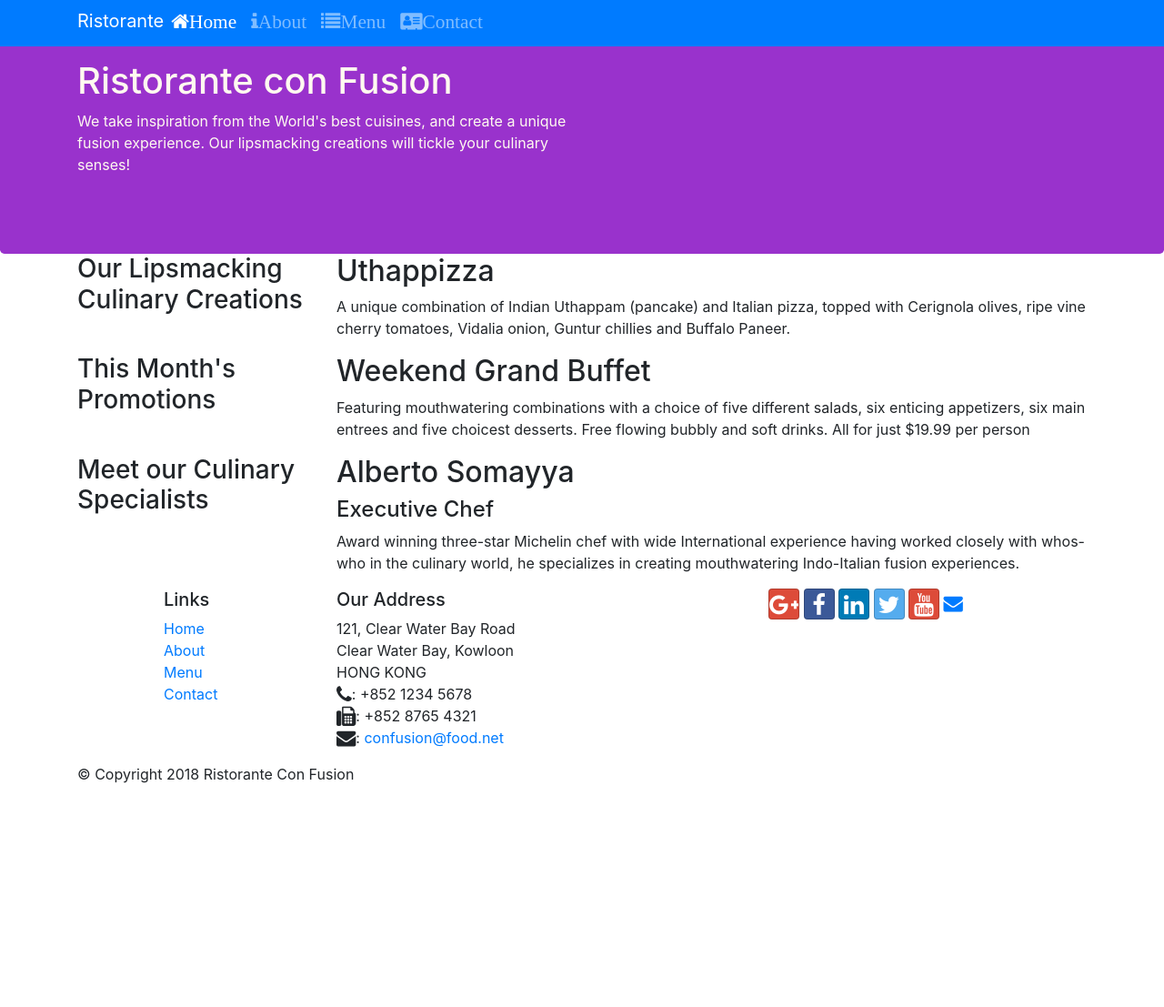
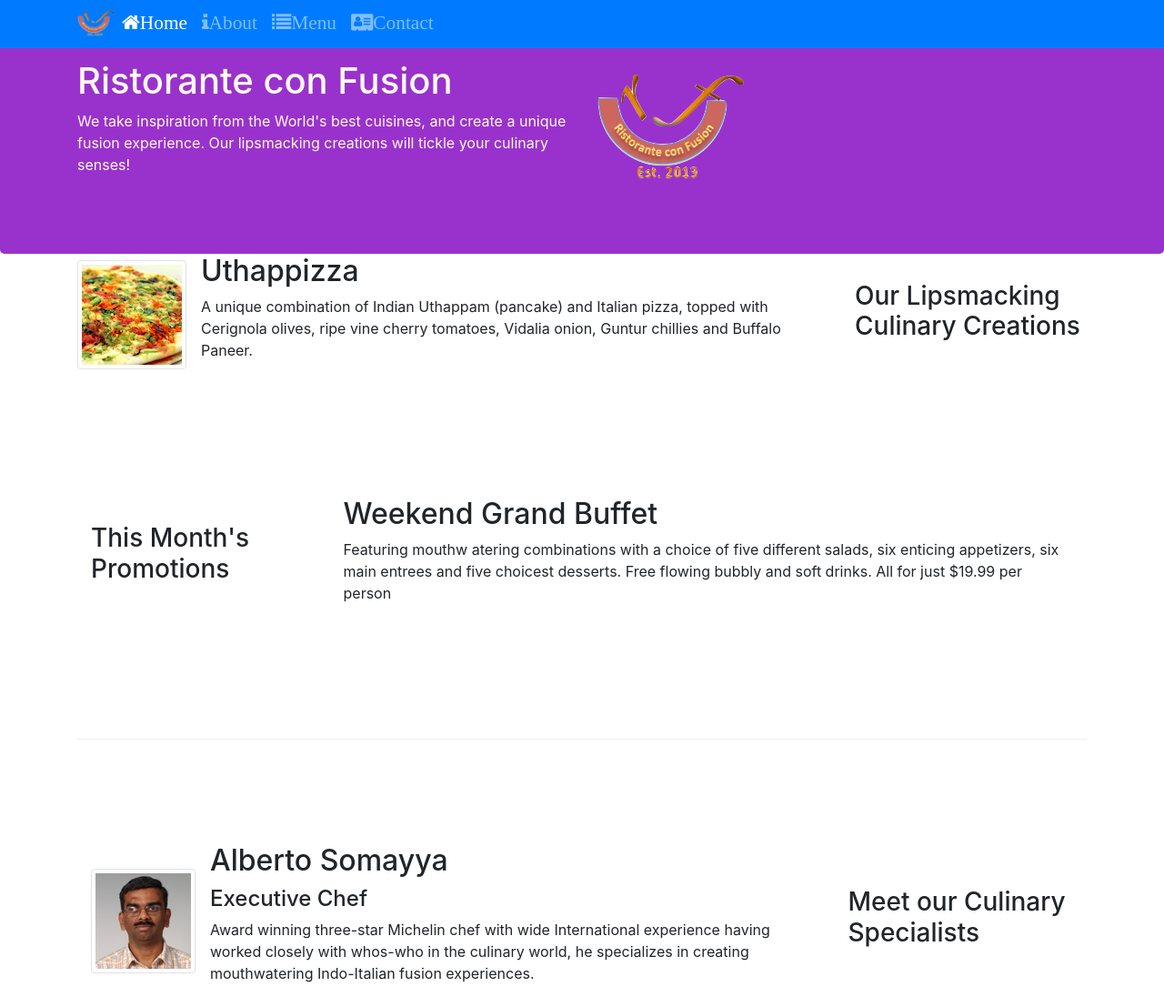
Before and after one commit to AhmedSiddiqui-alt/Navbar_And_Bread-Crumbs, a website: page index.html in a window 1280 px wide. Shown: the part 5-1112 px from the top of the page at 91% size. Before the commit the page ends 884 px from the top, so only its background shows below. Drawn offline with nearby package versions, Linux system fonts and the light colour scheme.

Commit message:
Images & Thumbnails

```diff
--- a/index.html
+++ b/index.html
@@ -17,7 +17,9 @@
             <button  class="navbar-toggler" type="button" data-toggle="collapse" data-target="#Navbar">
                 <span class="navbar-toggler-icon"></span>
             </button>
-            <a class="navbar-brand mr-auto" href="#">Ristorante</a>
+            <a class="navbar-brand mr-auto" href="#">
+                <img src="./img/logo.png" height="30" width="41" alt="">
+            </a>
             <div class="collapse navbar-collapse" id="Navbar">
                 <ul class="navbar-nav mr-auto">
                     <li class="nav-item active"><a class="nav-link" href="#"><i class="fa fa-home fa-lg">Home</i></a></li>
@@ -38,47 +40,66 @@
                     <p>We take inspiration from the World's best cuisines, and create a unique fusion experience. Our
                         lipsmacking creations will tickle your culinary senses!</p>
                 </div>
-                <div>
+
+                <div class="col-12 col-sm align-self-center">
+                    <img src="./img/logo.png" class="img-fluid">
                 </div>
-            </div class="col-12 col-sm">
-        </div>
+                </div>
+                </div>
     </header>
 
     <div class="container">
-        <div class="row">
+        <div class="row  align-items-center">
             <div class="col-12 col-sm-4 col-md-3">
                 <h3>Our Lipsmacking Culinary Creations</h3>
             </div>
-            <div class="col-12 col-sm col-md">
-                <h2>Uthappizza</h2>
-                <p>A unique combination of Indian Uthappam (pancake) and Italian pizza, topped with Cerignola olives,
-                    ripe vine cherry tomatoes, Vidalia onion, Guntur chillies and Buffalo Paneer.</p>
+            <div class="col col-sm order-sm-first col-md">
+                <div class="media">
+                    <img class="d-flex mr-3 img-thumbnail align-self-center"
+                            src="img/uthappizza.png" alt="Uthappizza">
+                    <div class="media-body">
+                        <h2 class="mt-0">Uthappizza</h2>
+                        <p class="d-none d-sm-block">A unique combination of Indian Uthappam (pancake) and
+                            Italian pizza, topped with Cerignola olives, ripe vine
+                            cherry tomatoes, Vidalia onion, Guntur chillies and
+                            Buffalo Paneer.</p>
+                    </div>
+                </div>
+
             </div>
         </div>
 
 
-        <div class="row">
+        <div class="row row-content align-items-center">
             <div class="col-12 col-sm-4 col-md-3">
                 <h3>This Month's Promotions</h3>
             </div>
             <div class="col-12 col-sm col-md">
                 <h2>Weekend Grand Buffet</h2>
-                <p>Featuring mouthwatering combinations with a choice of five different salads, six enticing appetizers,
+                <p>Featuring mouthw atering combinations with a choice of five different salads, six enticing appetizers,
                     six main entrees and five choicest desserts. Free flowing bubbly and soft drinks. All for just
                     $19.99 per person </p>
             </div>
         </div>
 
-        <div class="row">
+        <div class="row row-content align-items-center">
             <div class="col-12 col-sm-4 col-md-3">
                 <h3>Meet our Culinary Specialists</h3>
             </div>
-            <div class="col-12 col-sm col-md">
-                <h2>Alberto Somayya</h2>
-                <h4>Executive Chef</h4>
-                <p>Award winning three-star Michelin chef with wide International experience having worked closely with
-                    whos-who in the culinary world, he specializes in creating mouthwatering Indo-Italian fusion
-                    experiences. </p>
+            <div class="col col-sm order-sm-first col-md">
+                <div class="media">
+                    <img class="d-flex mr-3 img-thumbnail align-self-center"
+                            src="img/alberto.png" alt="Alberto Somayya">
+                    <div class="media-body">
+                        <h2 class="mt-0">Alberto Somayya</h2>
+                        <h4>Executive Chef</h4>
+                        <p class="d-none d-sm-block">Award winning three-star Michelin chef with wide
+                            International experience having worked closely with
+                            whos-who in the culinary world, he specializes in
+                            creating mouthwatering Indo-Italian fusion experiences.
+                            </p>
+                    </div>
+                </div>
             </div>
         </div>
     </div>
```
Also changed, not shown: aboutus.html (+7 -3 lines), img/alberto.png (added), img/buffet.png (added), img/logo.png (added), img/uthappizza.png (added), 1 other file.
